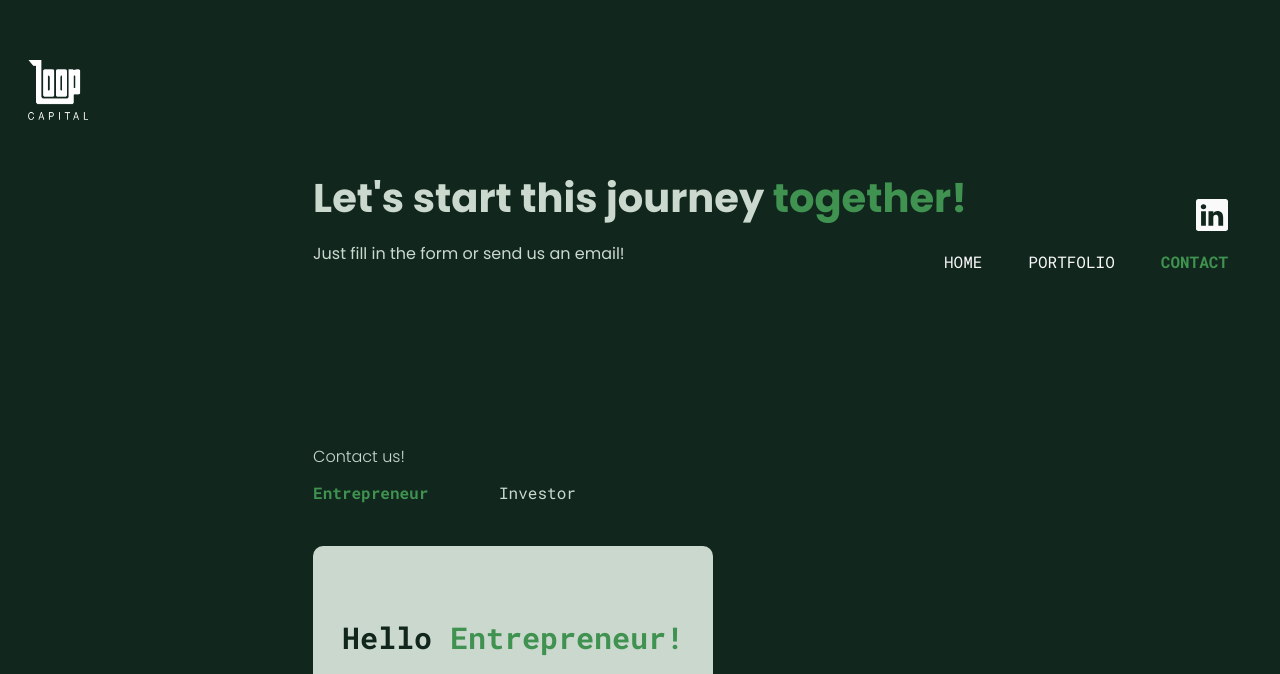
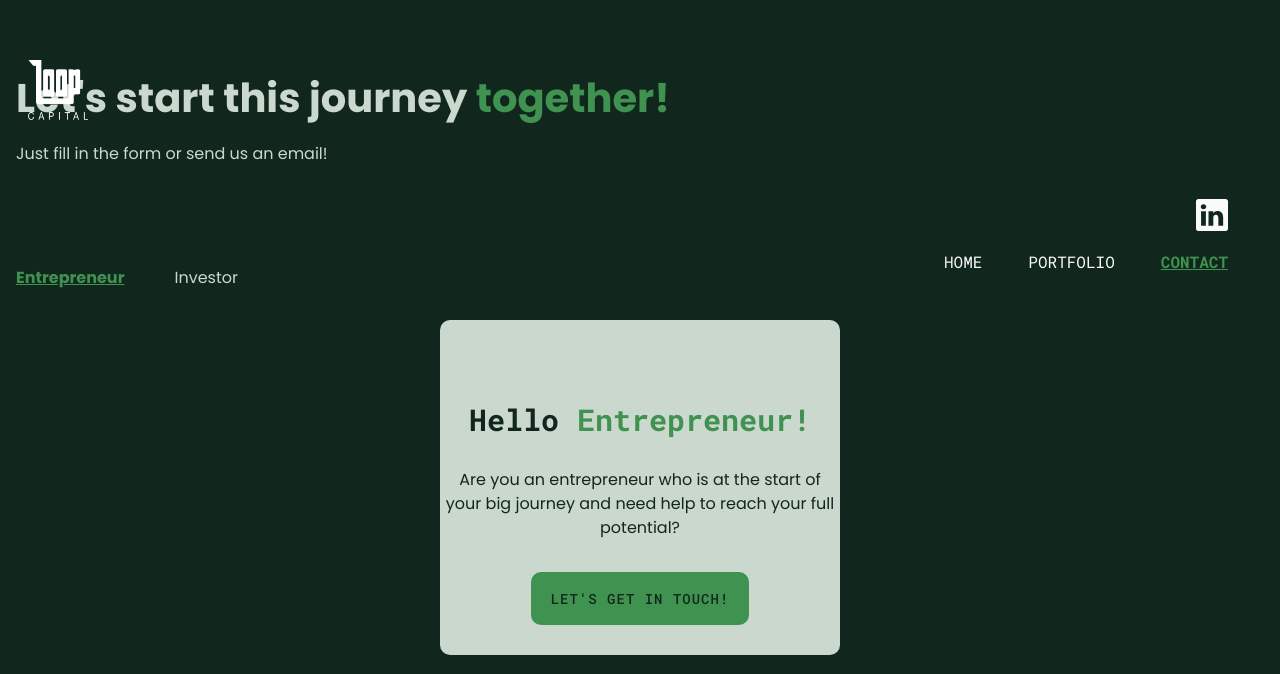
Before and after one commit to annieembrink/loopcapital, a Next.js app in the folder loop_capital/: page /contact in a window 1280 px wide. Shown: the part 126-800 px from the top of the page. Built offline with nearby package versions, Linux system fonts and the light colour scheme; no server answers; a web font is replaced by a local one.

Commit message:
contact page CSS is changed

```diff
--- a/loop_capital/src/pages/contact.js
+++ b/loop_capital/src/pages/contact.js
@@ -39,6 +39,7 @@ const Contact = () => {
     }
 
     return (
+        <>
             <DefaultLayoutComponent>
                 <div className="hero-section-contact">
                     {wrapperHero ?
@@ -59,6 +60,9 @@ const Contact = () => {
                         </div>
                         : ""
                     }
+                </div>
+                {/* </div> */}
+
                 {formSubmitted ?
                     <h1>{clientMessage}</h1>
                     :
@@ -68,37 +72,33 @@ const Contact = () => {
                             :
 
                             <div className='wrapper-contact'>
+                                <div className="wrapper-filter-contact">
                                     <div className="filter-contact-mobile">
-                                    <p className='light-font'>Contact us!</p>
-                                    <div className='grid-row-contact'>
+                                        {/* <p className='light-font'>Contact us!</p> */}
                                         <p className={activeLink === 'Entrepreneur' ? "active" : ""} onClick={(e) => showDivOnClick(e)}>Entrepreneur</p>
                                         <p className={activeLink === 'Investor' ? "active" : ""} onClick={(e) => showDivOnClick(e)}>Investor</p>
                                     </div>
                                 </div>
-
-                                {/* <div className="content-center"> */}
+                                <div className="wrapper-form-hello">
                                     <div className={`hello-contact roboto-font grid-row-box ${!showDiv ? 'hidden-on-mobile' : null}`}>
                                         <div className='align-h2'><h2 className='font-bold'>Hello <span className='green-text'>Entrepreneur!</span></h2></div>
                                         <p>Are you an entrepreneur who is at the start of your big journey and need help to reach your full potential?</p>
                                         <div><Button onClick={() => buttonOnClick('Entrepreneur')}>Let&apos;s get in touch!</Button></div>
                                     </div>
-                                {/* </div> */}
-                                {/* <div className="content-center"> */}
+
                                     <div className={`hello-contact poppins-font grid-row-box ${showDiv ? 'hidden-on-mobile' : null}`}>
                                         <div><h2>Hello <span className='green-text'>Investor!</span></h2></div>
                                         <p>Are you an investor that wants to be apart of the journey to make Skåne the leading Tech region?</p>
                                         <div><Button onClick={() => buttonOnClick('Investor')}>Contact us!</Button></div>
                                     </div>
-                                {/* </div> */}
+                                </div>
+
                             </div>
                         }
                     </>
                 }
-            </div>
-            {/* </div> */}
-
-
             </DefaultLayoutComponent>
+        </>
     );
 }
 
--- a/loop_capital/src/styles/contact/contact.css
+++ b/loop_capital/src/styles/contact/contact.css
@@ -5,9 +5,6 @@
 .hero-section-contact {
     margin-top: 100px;
     width: 100%;
-    display: grid;
-    grid-template-rows: 1fr 1.5fr;
-    gap: 100px;
     justify-content: center;
     align-items: center;
 }
@@ -17,27 +14,27 @@
     justify-content: center;
 }
 
+.wrapper-filter-contact {
+    display: flex;
+    flex-direction: column;
+}
 
 .wrapper-contact {
-    display: grid;
-    grid-template-rows: 1fr 3fr;
+    display: flex;
+    flex-direction: column;
+    /* grid-template-rows: 1fr 3fr; */
 }
 
 .filter-contact-mobile {
-    display: grid;
-    grid-template-rows: 1fr 1fr;
-}
-
-.grid-row-contact {
-    display: grid;
-    grid-template-columns: 1fr 3fr;
-    gap: 30px;
-    margin-top: -20px;
+    display: flex;
+    flex-direction: row;
+    gap: 50px;
+    text-align: start;
+    margin: 100px 0 30px 0;
 }
 
 .grid-row-contact p {
     font-family: 'Roboto Mono', monospace;
-    /* font-size: 18px; */
 }
 
 .wrapper-hero {
@@ -46,6 +43,14 @@
 
 .wrapper-hero p {
     margin-top: 20px !important;
+}
+
+.wrapper-form-hello {
+    display: flex;
+    flex-direction: row;
+    justify-content: center;
+    align-items: center;
+    margin: 0 0 100px 0;
 }
 
 .hello-contact {
@@ -93,7 +98,7 @@
 
     display: flex;
     flex-direction: column;
-    width: 100vw;
+    /* width: 100vw; */
 }
 
 .hellomessage {
@@ -169,9 +174,6 @@
         width: 400px;
     }
 
-    .hero-section-contact {
-        grid-template-rows: 1fr 2fr;
-    }
 
     /* CONTACT FORM */
 
@@ -238,11 +240,11 @@
     }
 
     .wrapper-contact {
-        display: grid;
-        grid-template-columns: 1fr 1fr;
-        grid-template-rows: none;
         align-self: center;
-        margin-bottom: 200px;
+        margin-bottom: 100px;
+    }
+
+    .wrapper-form-hello {
         gap: 50px;
     }
 
--- a/loop_capital/src/styles/globals.css
+++ b/loop_capital/src/styles/globals.css
@@ -138,6 +138,7 @@ h5 {
 .active {
     color: #409250 !important;
     font-weight: 700;
+    text-decoration: underline;
 }
 
 .navbar {
```
Also changed, not shown: loop_capital/src/styles/contact/ContactFormComponent.module.css (deleted, +0 -73 lines). Lines whose indentation alone changed are shown as unchanged.
